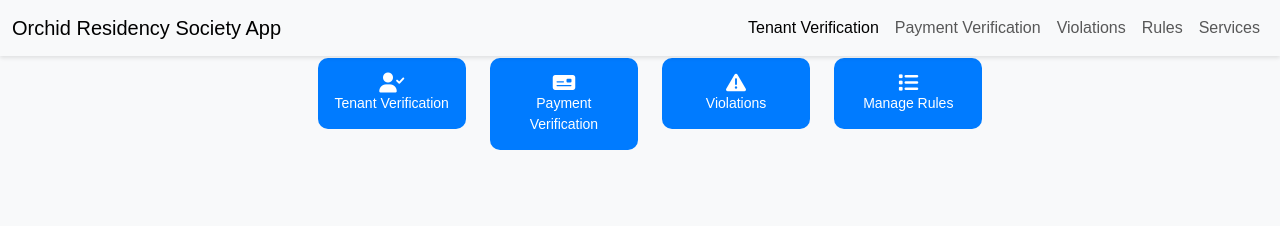
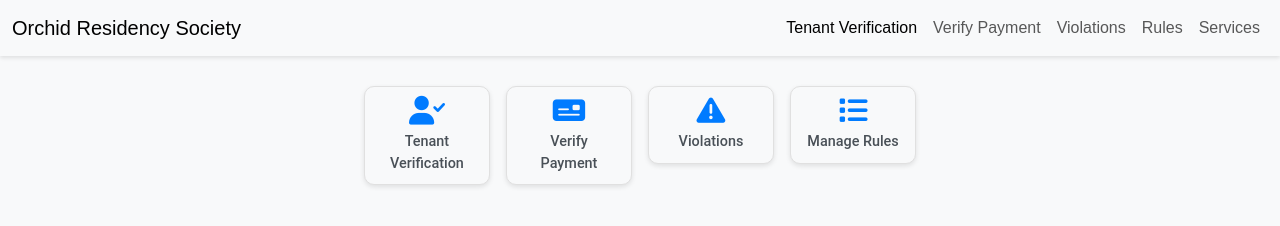
Before and after one commit to kamalesh910/orchid-residency-society-app, a plain HTML site: page admin.html in a window 1280 px wide. Drawn offline with nearby package versions, Linux system fonts and the light colour scheme; no server answers.

Commit message:
Updated Admin Menu style

```diff
--- a/admin.html
+++ b/admin.html
@@ -12,7 +12,7 @@
     <!-- Navigation Bar -->
     <nav class="navbar navbar-expand-lg navbar-light bg-light fixed-top">
         <div class="container-fluid">
-            <a class="navbar-brand" href="#">Orchid Residency Society App</a>
+            <a class="navbar-brand" href="#">Orchid Residency Society</a>
             <button class="navbar-toggler" type="button" data-bs-toggle="collapse" data-bs-target="#navbarNav" aria-controls="navbarNav" aria-expanded="false" aria-label="Toggle navigation">
                 <span class="navbar-toggler-icon"></span>
             </button>
@@ -22,7 +22,7 @@
                         <a class="nav-link active" onclick="toggleVisibility('tenantSection')" href="#tenantSection">Tenant Verification</a>
                     </li>
                     <li class="nav-item">
-                        <a class="nav-link" onclick="toggleVisibility('paymentSection')" href="#paymentSection">Payment Verification</a>
+                        <a class="nav-link" onclick="toggleVisibility('paymentSection')" href="#paymentSection">Verify Payment</a>
                     </li>
                     <li class="nav-item">
                         <a class="nav-link" onclick="toggleVisibility('violationSection')" href="#violationSection">Violations</a>
@@ -39,30 +39,38 @@
     </nav>
 
 <!-- Admin Dashboard -->
+ <div>
+    <h2>Admin Dashboard </h2>
+ </div>
 <div class="container text-center mt-5" id="adminDashboard">
-    <div id="navigationButtons" class="row">
+    <div id="navigationButtons" class="row g-3 justify-content-center">
         <div class="col-6 col-md-3">
-            <button class="btn-icon" onclick="toggleVisibility('tenantSection')">
-                <i class="fas fa-user-check"></i> Tenant Verification
+            <button class="btn-modern" onclick="toggleVisibility('tenantSection')">
+                <i class="fas fa-user-check"></i>
+                <span>Tenant Verification</span>
             </button>
         </div>
         <div class="col-6 col-md-3">
-            <button class="btn-icon" onclick="toggleVisibility('paymentSection')">
-                <i class="fas fa-money-check"></i> Payment Verification
+            <button class="btn-modern" onclick="toggleVisibility('paymentSection')">
+                <i class="fas fa-money-check"></i>
+                <span>Verify Payment</span>
             </button>
         </div>
         <div class="col-6 col-md-3">
-            <button class="btn-icon" onclick="toggleVisibility('violationSection')">
-                <i class="fas fa-exclamation-triangle"></i> Violations
+            <button class="btn-modern" onclick="toggleVisibility('violationSection')">
+                <i class="fas fa-exclamation-triangle"></i>
+                <span>Violations</span>
             </button>
         </div>
         <div class="col-6 col-md-3">
-            <button class="btn-icon" onclick="toggleVisibility('rulesSection')">
-                <i class="fas fa-list"></i> Manage Rules
+            <button class="btn-modern" onclick="toggleVisibility('rulesSection')">
+                <i class="fas fa-list"></i>
+                <span>Manage Rules</span>
             </button>
         </div>
     </div>
 </div>
+
 
 <!-- Tenant Verification Section -->
 <div class="container mt-4 hidden section" id="tenantSection">
@@ -252,7 +260,7 @@ function filterTenants(filter) {
         .forEach(tenant => {
             table.innerHTML += `
                 <tr>
-                    <td>${tenant.flatNumber}</td>
+                    <td>${tenant.flatNumber} ${tenant.ownerName}</td>
                     <td>${tenant.tenantName || "Not Verified"}</td>
                     <td>${tenant.tenantContact || "-"}</td>
                     <td>${tenant.tenantVerification ? "Verified" : "Unverified"}</td>
--- a/css/style.css
+++ b/css/style.css
@@ -183,3 +183,42 @@ body {
         padding: 15px;
     }
 }
+
+.btn-modern {
+    display: flex;
+    flex-direction: column;
+    align-items: center;
+    justify-content: center;
+    width: 100%;
+    padding: 10px 15px;
+    background: #f8f9fa;
+    border: 1px solid #e0e0e0;
+    border-radius: 10px;
+    transition: all 0.3s ease;
+    box-shadow: 0 2px 5px rgba(0, 0, 0, 0.1);
+    font-family: 'Roboto', sans-serif;
+    color: #495057;
+}
+
+.btn-modern i {
+    font-size: 1.8rem;
+    margin-bottom: 5px;
+    color: #007bff;
+    transition: color 0.3s ease;
+}
+
+.btn-modern span {
+    font-size: 0.9rem;
+    font-weight: 500;
+}
+
+.btn-modern:hover {
+    background: #007bff;
+    color: #fff;
+    border-color: #007bff;
+    box-shadow: 0 4px 10px rgba(0, 0, 0, 0.2);
+}
+
+.btn-modern:hover i {
+    color: #fff;
+}
```
Also changed, not shown: index.html (+0 -10 lines).
